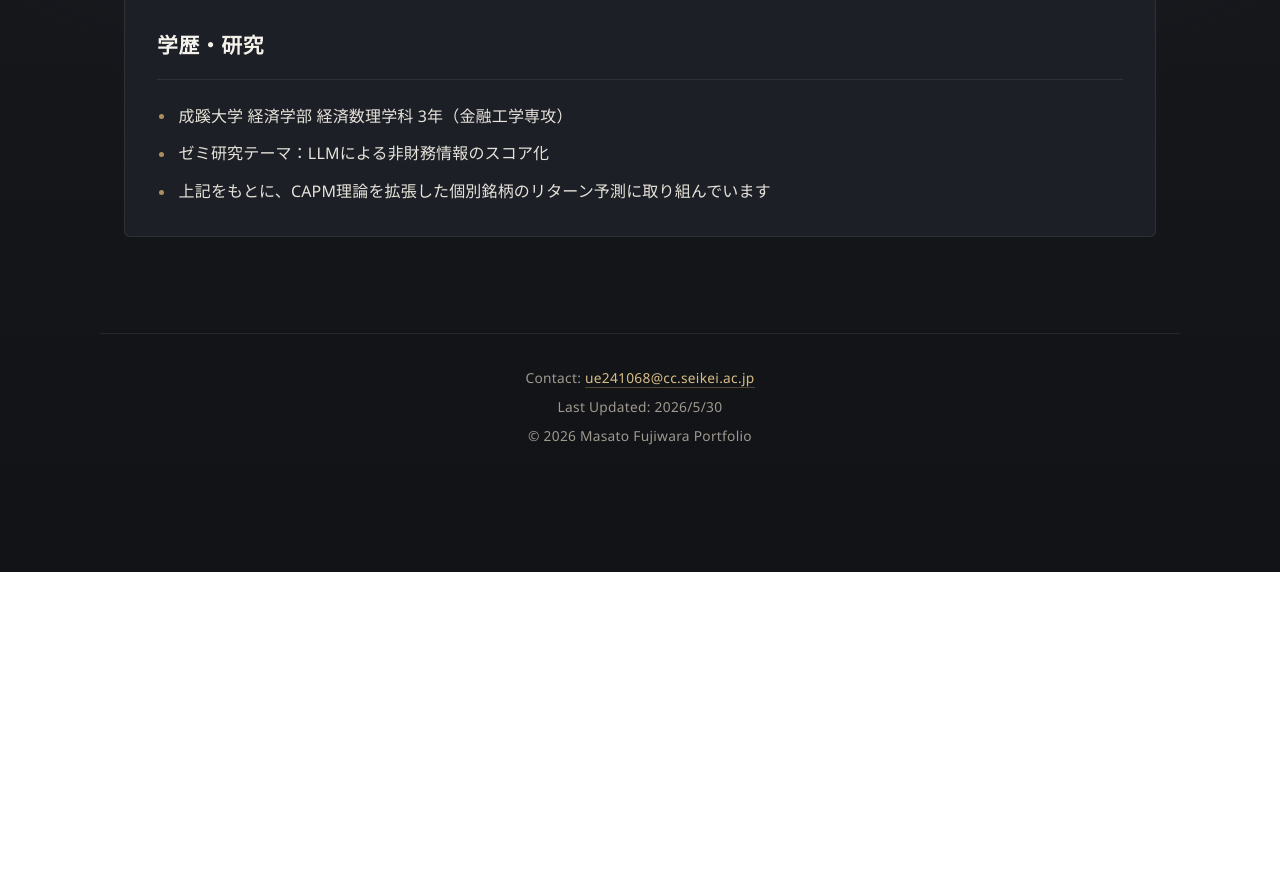
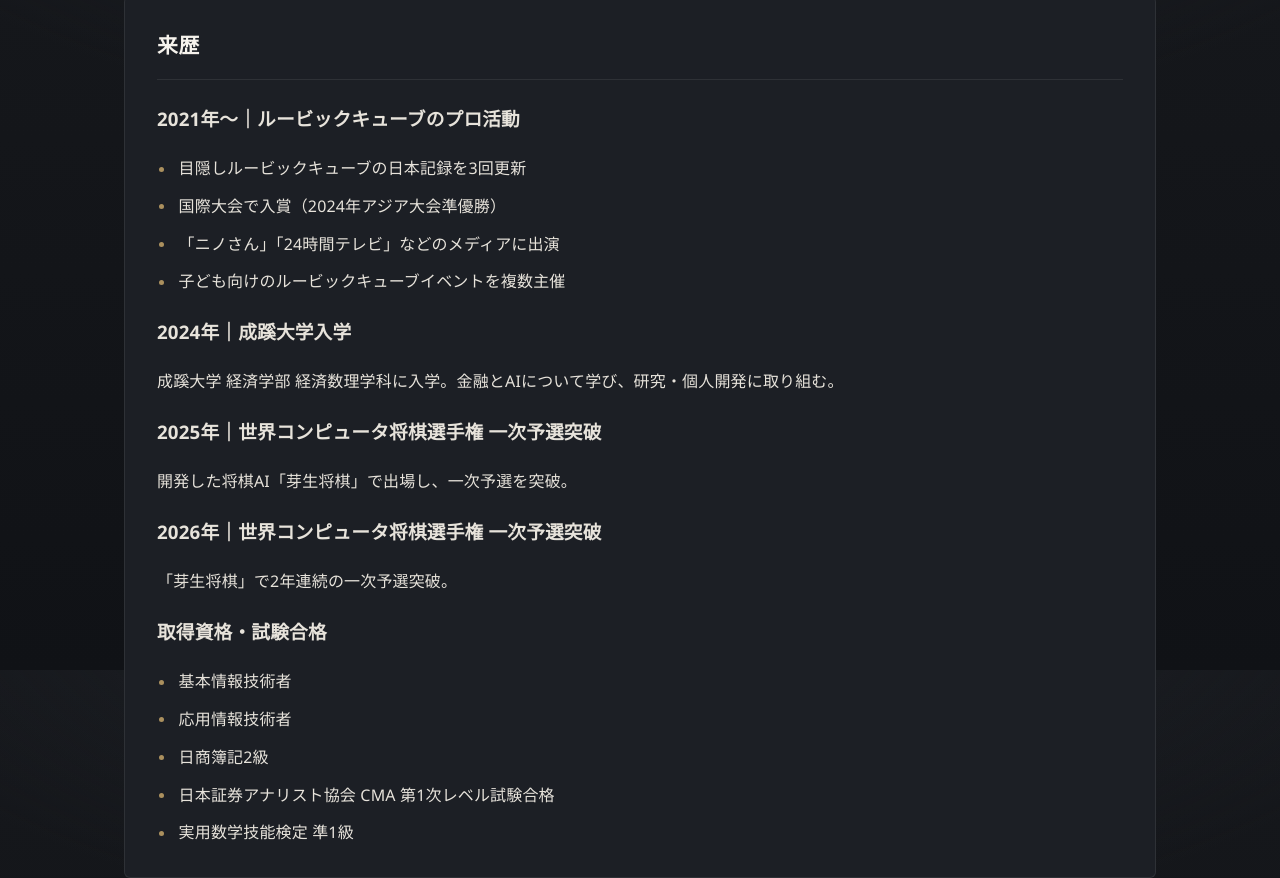
Before and after one commit to ms3bf/portfolio, a plain HTML site: page index.html in a window 1280 px wide. Shown: the part 930-1808 px from the top of the page. Before the commit the page ends 1502 px from the top, so only its background shows below. Drawn offline with Linux system fonts and the light colour scheme.

Commit message:
Add career history and qualifications to portfolio summary

```diff
--- a/index.html
+++ b/index.html
@@ -35,6 +35,35 @@
           <li><strong>将棋AIの開発</strong>：ResUNetを用いて20億局面を学習した「芽生将棋」で世界コンピュータ将棋選手権に2年連続出場。一次予選37チーム中4位で予選を突破。</li>
           <li><strong>データ分析・モデリング</strong>：Python による時系列データの前処理・回帰分析。適切な手法を選び、学習・検証を完遂できます。</li>
           <li><strong>金融知識</strong>：日本証券アナリスト協会CMA試験1次レベルに合格、簿記2級取得。四季報や日経新聞の購読を日課とし、市場と経済への関心が高いです。</li>
+        </ul>
+      </section>
+
+      <section class="panel">
+        <h2>来歴</h2>
+        <h3>2021年〜｜ルービックキューブのプロ活動</h3>
+        <ul>
+          <li>目隠しルービックキューブの日本記録を3回更新</li>
+          <li>国際大会で入賞（2024年アジア大会準優勝）</li>
+          <li>「ニノさん」「24時間テレビ」などのメディアに出演</li>
+          <li>子ども向けのルービックキューブイベントを複数主催</li>
+        </ul>
+
+        <h3>2024年｜成蹊大学入学</h3>
+        <p>成蹊大学 経済学部 経済数理学科に入学。金融とAIについて学び、研究・個人開発に取り組む。</p>
+
+        <h3>2025年｜世界コンピュータ将棋選手権 一次予選突破</h3>
+        <p>開発した将棋AI「芽生将棋」で出場し、一次予選を突破。</p>
+
+        <h3>2026年｜世界コンピュータ将棋選手権 一次予選突破</h3>
+        <p>「芽生将棋」で2年連続の一次予選突破。</p>
+
+        <h3>取得資格・試験合格</h3>
+        <ul>
+          <li>基本情報技術者</li>
+          <li>応用情報技術者</li>
+          <li>日商簿記2級</li>
+          <li>日本証券アナリスト協会 CMA 第1次レベル試験合格</li>
+          <li>実用数学技能検定 準1級</li>
         </ul>
       </section>
 
```
